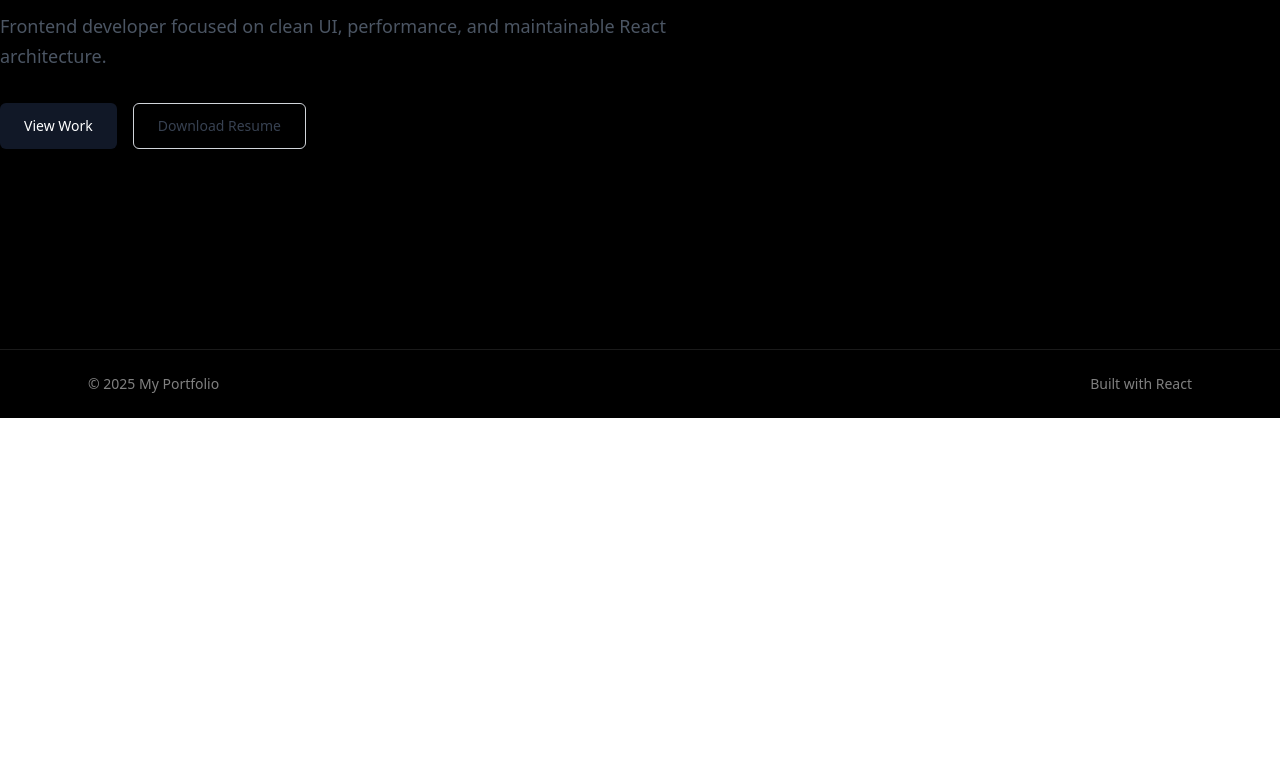
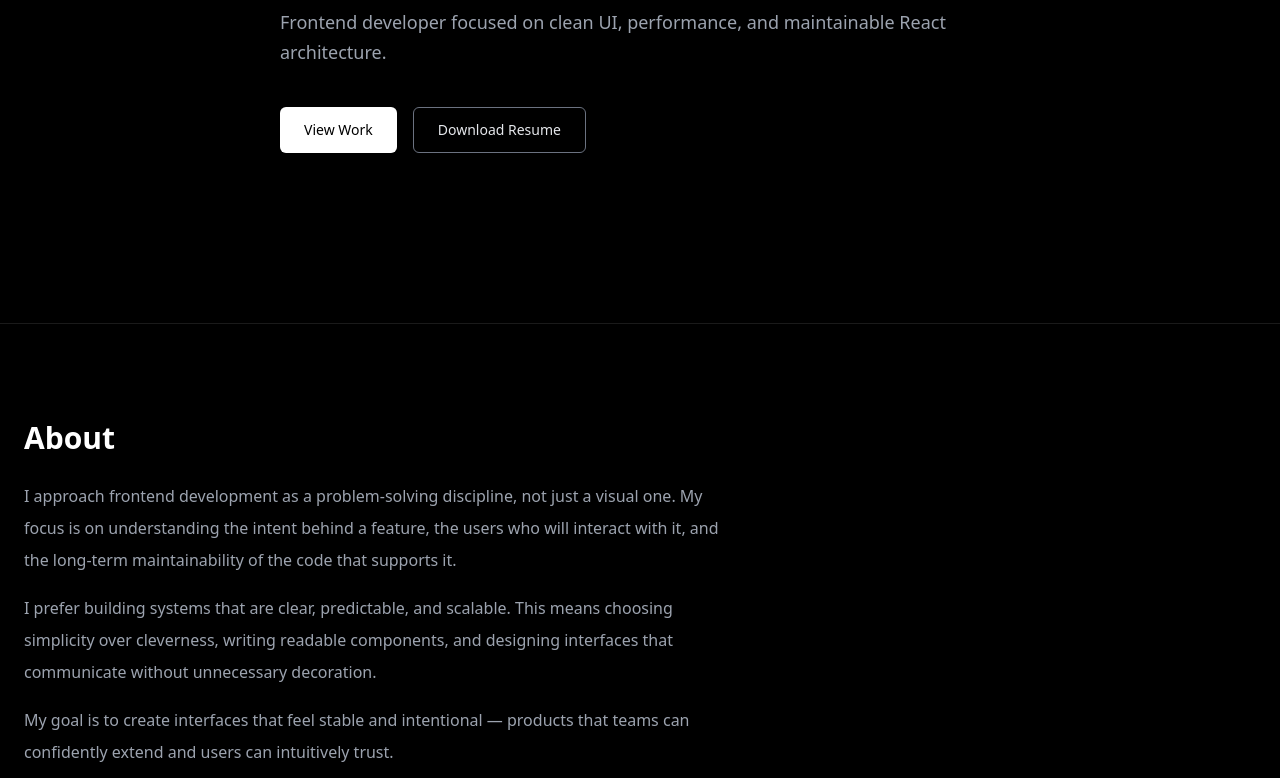
Before and after one commit to nilukadam/My-Portfolio, a React (Vite) app: page / in a window 1280 px wide. Shown: the part 382-1160 px from the top of the page. Before the commit the page ends 800 px from the top, so only its background shows below. Built offline with nearby package versions, Linux system fonts and the light colour scheme.

Commit message:
Add about section and polish hero UI

```diff
--- a/src/App.jsx
+++ b/src/App.jsx
@@ -1,10 +1,12 @@
 import PageLayout from "./components/layout/PageLayout";
+import AboutSection from "./features/about/AboutSection";
 import HeroSection from "./features/hero/HeroSection";
 
 function App() {
   return (
     <PageLayout>
       <HeroSection/>
+      <AboutSection/>
     </PageLayout>
   );
 }
--- /dev/null
+++ b/src/features/about/AboutSection.jsx
@@ -0,0 +1,71 @@
+import { motion } from "framer-motion";
+import { fade, stagger } from "../../components/motion";
+
+/*
+  AboutSection
+  Purpose:
+  - Communicate thinking style and approach
+  - Build recruiter trust
+  - Stay calm, clear, and professional
+*/
+
+
+const AboutSection = () => {
+  return (
+    <section
+      className="py-24 border-t border-white/10"
+      aria-labelledby="about-heading"
+    >
+      <motion.div
+        variants={stagger}
+        initial="hidden"
+        whileInView="visible"
+        viewport={{ once: true }}
+        className="max-w-3xl max-auto px-6"
+      >
+        {/* Section Heading */}
+        <motion.h2
+          variants={fade}
+          id="about-heading"
+          className="text-3xl font-semibold text-white mb-6"
+        >
+          About
+        </motion.h2>
+
+        {/* Paragraph 1 */}
+        <motion.p
+          variants={fade}
+          className="text-gray-400 leading-loose mb-4"
+        >
+          I approach frontend development as a problem-solving discipline,
+          not just a visual one. My focus is on understanding the intent behind
+          a feature, the users who will interact with it, and the long-term
+          maintainability of the code that supports it.
+        </motion.p>
+
+        {/* Paragraph 2 */}
+        <motion.p
+          variants={fade}
+          className="text-gray-400 leading-loose mb-4"
+        >
+          I prefer building systems that are clear, predictable, and scalable.
+          This means choosing simplicity over cleverness, writing readable
+          components, and designing interfaces that communicate without
+          unnecessary decoration.
+        </motion.p>
+
+        {/* Paragraph 3 */}
+        <motion.p
+          variants={fade}
+          className="text-gray-400 leading-loose"
+        >
+          My goal is to create interfaces that feel stable and intentional —
+          products that teams can confidently extend and users can intuitively
+          trust.
+        </motion.p>
+      </motion.div>
+    </section>
+  );
+};
+
+export default AboutSection;
--- a/src/features/hero/HeroSection.jsx
+++ b/src/features/hero/HeroSection.jsx
@@ -10,7 +10,6 @@ import { fade, stagger } from "../../components/motion";
 */
 
 const HeroSection = () => {
-    console.log("HeroSection rendered");
   return (
     <section
       className="min-h-[80vh] flex items-center"
@@ -20,7 +19,7 @@ const HeroSection = () => {
         variants={stagger}
         initial="hidden"
         animate="visible"
-        className="max-w-3xl"
+        className="max-w-3xl mx-auto px-6"
       >
         {/* Status Indicator */}
         <motion.span
@@ -34,7 +33,7 @@ const HeroSection = () => {
         <motion.h1
           id="hero-heading"
           variants={fade}
-          className="text-4xl md:text-5xl font-semibold tracking-tight text-gray-900"
+          className="text-4xl md:text-5xl font-semibold tracking-tight text-white leading-tight"
         >
           Building scalable, high-quality web experiences
         </motion.h1>
@@ -42,7 +41,7 @@ const HeroSection = () => {
         {/* Supporting Subheading */}
         <motion.h2
           variants={fade}
-          className="mt-5 text-lg text-gray-600 leading-relaxed"
+          className="mt-5 text-lg text-gray-400 leading-relaxed"
         >
           Frontend developer focused on clean UI, performance,
           and maintainable React architecture.
@@ -51,20 +50,27 @@ const HeroSection = () => {
         {/* CTA Buttons */}
         <motion.div
           variants={fade}
-          className="mt-8 flex flex-wrap gap-4"
+          className="mt-10 flex flex-wrap gap-4"
         >
           <button
-            className="px-6 py-3 text-sm font-medium rounded-md
-                       bg-gray-900 text-white hover:bg-gray-800
-                       transition"
+            className="
+              px-6 py-3 text-sm font-medium rounded-md
+              bg-white text-black
+              hover:bg-gray-300
+              transition-colors duration-200
+              "
           >
             View Work
           </button>
 
           <button
-            className="px-6 py-3 text-sm font-medium rounded-md
-                       border border-gray-300 text-gray-700
-                       hover:border-gray-400 transition"
+            className="
+              px-6 py-3 text-sm font-medium rounded-md
+              border border-gray-500 text-gray-200
+              hover:border-white hover-text-white
+              hover:bg-white/5
+              transition-colors duration-200
+              "
           >
             Download Resume
           </button>
```
Also changed, not shown: src/components/layout/PageLayout.jsx (line endings or trailing spaces).
